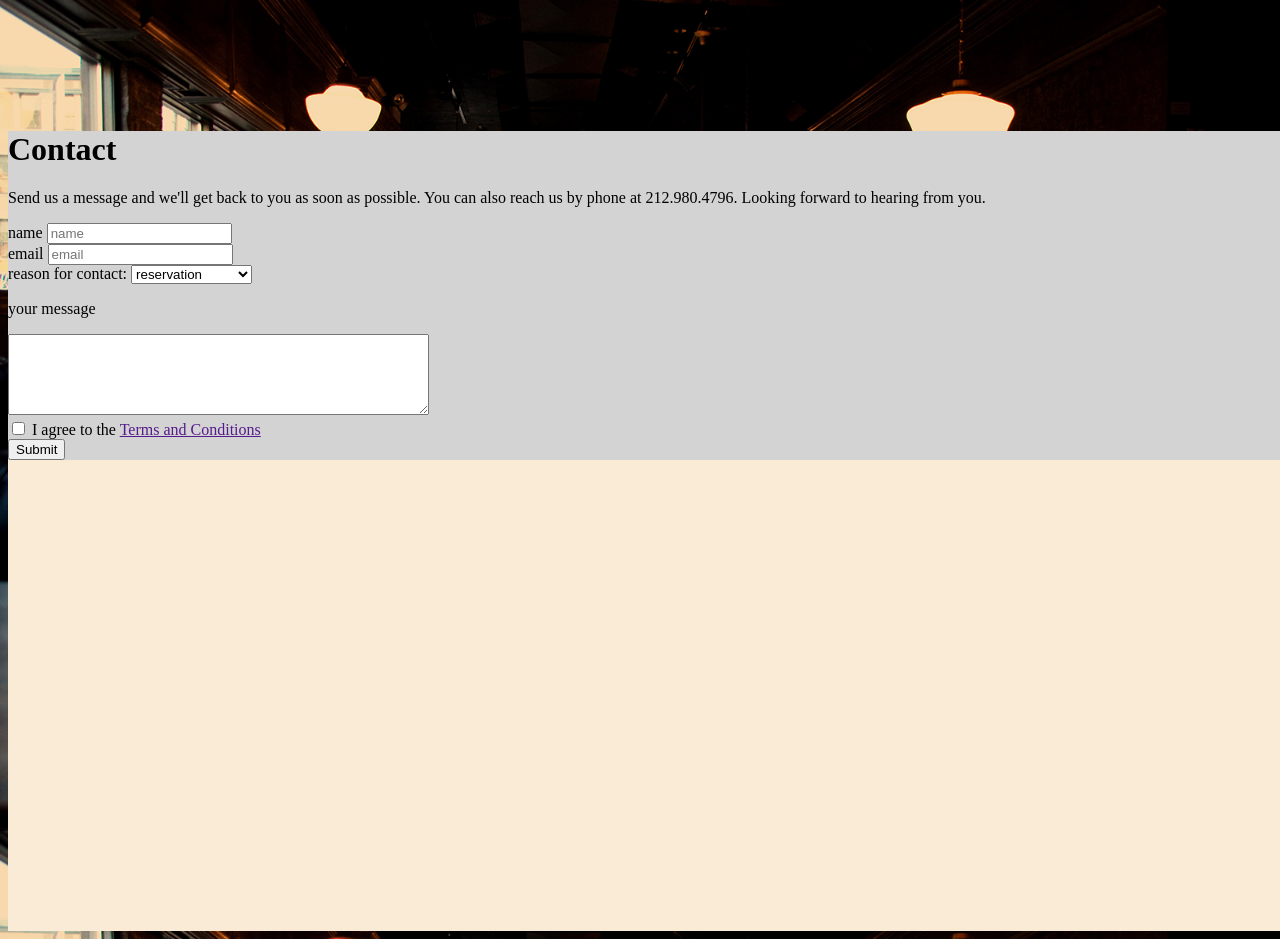
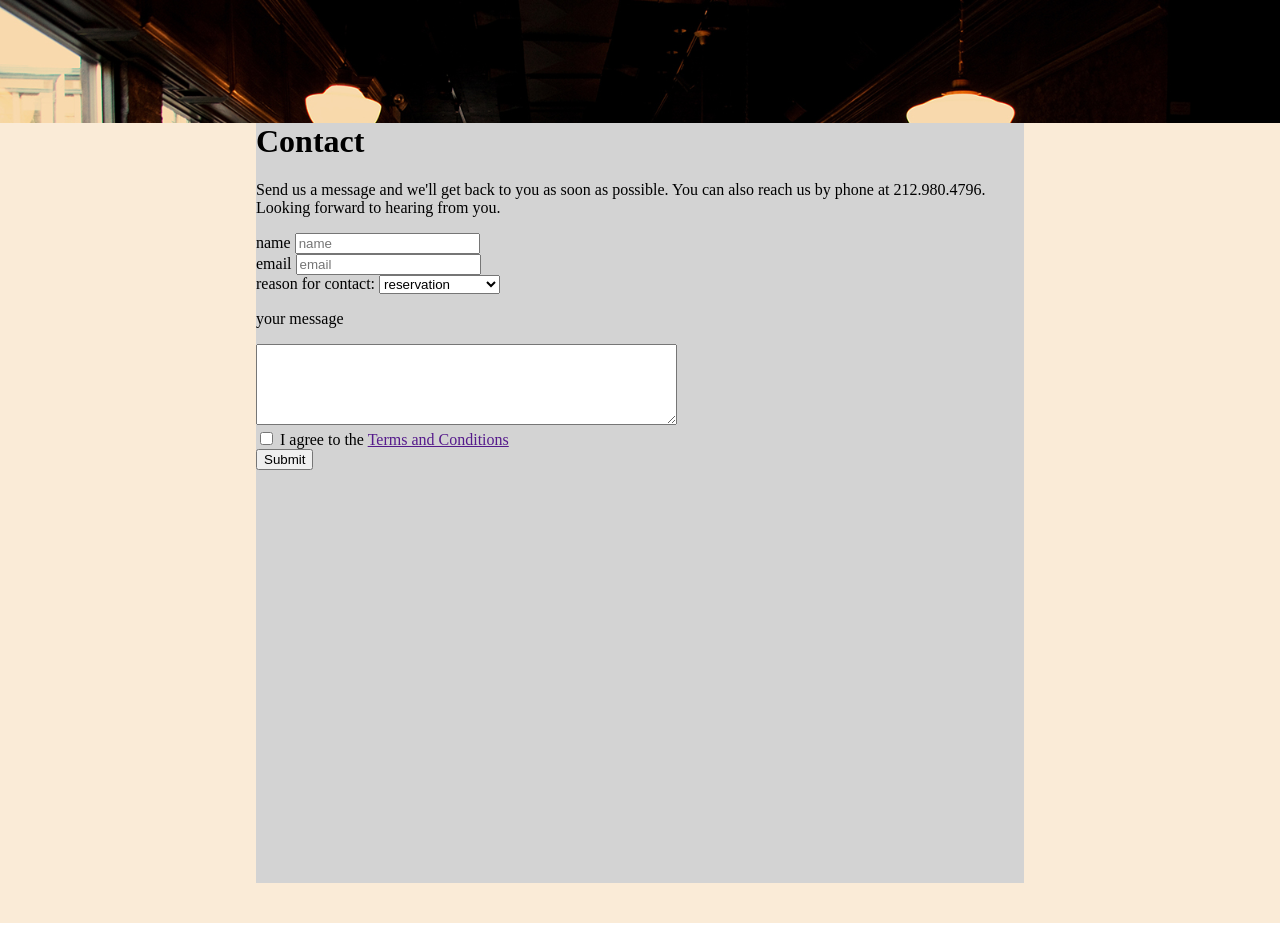
Before and after one commit to silveray47/restaurant, a plain HTML site: page index.html in a window 1280 px wide. Shown: the part 3440-4379 px from the top of the page. Drawn offline with Linux system fonts and the light colour scheme.

Commit message:
border fix

```diff
--- a/stayl.css
+++ b/stayl.css
@@ -1,6 +1,6 @@
 body{
     background-image: url(./img/bacgrounds/IMG_6287a-2.jpg);
-
+    margin: 0%;
     scroll-behavior: smooth;
     background-repeat: no-repeat;
     background-attachment: fixed;
@@ -190,6 +190,9 @@ div.FQA{
 
 #forum_box{
     background-color:lightgray;
+    width: 60%;
+    height: 95%;
+    margin: auto;
 }
 
 #up_btn {
```
